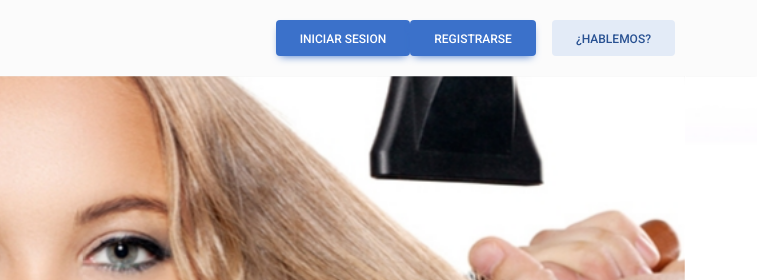
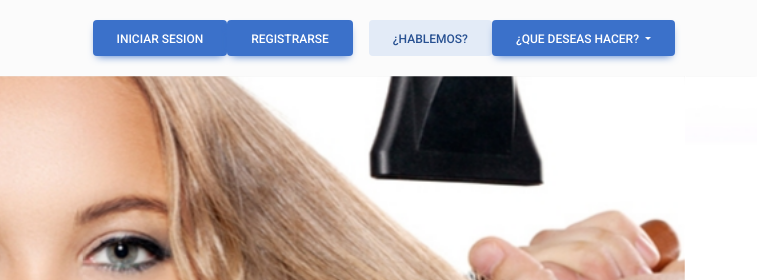
Before and after one commit to angiedani/pagina.web, a website: page index.html in a window 1280 px wide. Shown: the top 280 px of the page, 523-1280 px from the left. Drawn offline with Linux system fonts and the light colour scheme.

Commit message:
version 3.0

```diff
--- a/index.html
+++ b/index.html
@@ -112,6 +112,23 @@
         >
           ¿Hablemos?
         </button>
+
+        <div class="dropdown">
+          <button
+            class="btn btn-primary dropdown-toggle"
+            type="button"
+            id="dropdownMenuButton"
+            data-mdb-toggle="dropdown"
+            aria-expanded="false"
+          >
+            ¿Que deseas hacer?
+          </button>
+          <ul class="dropdown-menu" aria-labelledby="dropdownMenuButton">
+            <li><a class="dropdown-item" href="#">Llamar</a></li>
+            <li><a class="dropdown-item" href="#">Agendar una cita</a></li>
+            <li><a class="dropdown-item" href="#">Escribir a Whatsapp</a></li>
+          </ul>
+        </div>
 
 
       </div>
```
